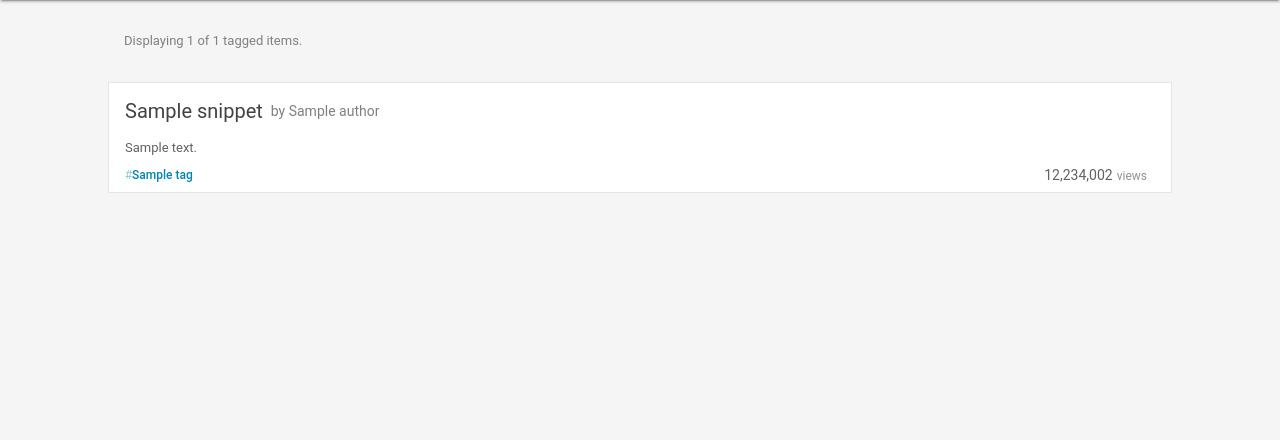
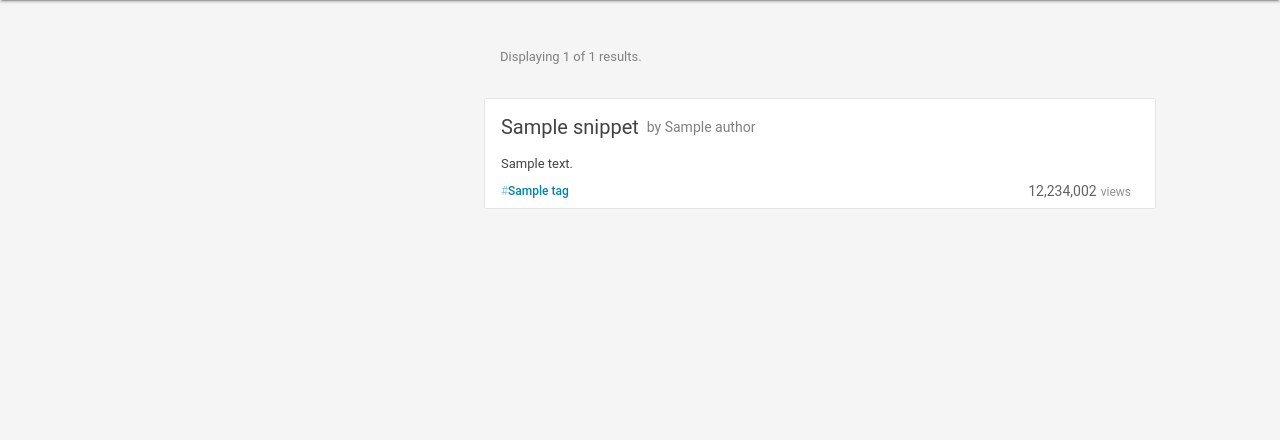
Before and after one commit to chhotaladka/poetrylearner, a Django app: template snippets/templates/snippets/tagged-list.html in a window 1280 px wide. Shown: the part 64-504 px from the top of the page. Run offline with Django 3.2, Linux system fonts and the light colour scheme; the template is opened without the code that fills it: most values are stand-ins (such as "Sample title", 1, 10 or a date in 2020).

Commit message:
templates updated

```diff
--- a/poetry/templates/mdl-base.html
+++ b/poetry/templates/mdl-base.html
@@ -10,7 +10,7 @@
 
 		{% block meta %}{# Write down all meta here #}{% endblock %}
 
-	    <title>{% block title %} Home {% endblock title %}- siteName.org </title>
+	    <title>{% block title %} Home {% endblock title %} - siteName.org </title>
 
 	    <!-- Bootstrap CSS -->
 	    <link rel="stylesheet" href="{% static "mdl/material.min.css" %}">
--- /dev/null
+++ b/snippets/templates/snippets/include/snippet-list-desc.html
@@ -0,0 +1,66 @@
+{% comment %}
+	Info:       Snippet list with short description
+	Requires:   css and js of static/mdl/*
+	Note:       xxx
+{% endcomment %}
+
+{% if snippets %} {% comment %} Display the list {% endcomment %}
+			<div class="bC-none mdl-cell mdl-cell--12-col">
+				<div class="mdl-card__supporting-text stats-text">
+					Displaying {{ snippets|length }} of {{ snippets.paginator.count }} results.
+				</div>
+				{% if snippets.paginator.num_pages > 1 %}
+				<div class="mdl-card__supporting-text pTB-0 mdl-color-text--grey-600">
+					{% include "common/include/pagination.html" with obj_list=snippets getvars=getvars only %}
+				</div>
+				{% endif %}
+			</div>
+
+			{% for s in snippets %}
+			<div class="mdl-card poetry-card--small mdl-cell mdl-cell--12-col">
+				<div class="mdl-card__title mdl-color-text--grey-800">
+					<h2 class="mdl-card__title-text mR-8">
+						<a href="{{s.get_absolute_url}}" title="View full article">{{ s.get_title }}</a>
+					</h2>
+					<span class="mdl-card__subtitle-text">by
+						<a title="View the author {{s.author.name}}" href="{{ s.author.get_absolute_url }}">
+							<span>{{ s.author.get_display_name }}</span>
+						</a>
+					</span>
+				</div>
+				<div class="mdl-card__supporting-text mdl-color-text--grey-800">{{ s.get_description }}
+				</div>
+				<div class="meta-pannel mdl-card__actions">
+					<div class="textsize--12px">
+						{% for tag in s.get_tags_slugs %}
+			 			<a class="hashtag pretty-link" href="{% url 'snippets:tagged-list' slug=tag %}">
+			 				<s>#</s><b>{{ tag }}</b>
+						</a>
+						{% endfor %}
+	    			</div>
+	    			<div class="mdl-layout-spacer"></div>
+					<div class="meta">
+						<span class="meta-val--bignum">12,234,002</span>
+		                <span class="meta-name">views</span>
+		                <!--<span class="visuallyhidden">views</span>-->
+					</div>
+				</div>
+
+			</div>
+			{% endfor %}
+
+			<div class="mdl-card bC-none mdl-cell mdl-cell--12-col">
+				{% if snippets.paginator.num_pages > 1 %}
+				<div class="mdl-card__supporting-text pTB-0 mdl-color-text--grey-600">
+					{% include "common/include/pagination.html" with obj_list=snippets getvars=getvars only %}
+				</div>
+				{% endif %}
+			</div>
+{% else %}  {% comment %} Display the notification {% endcomment %}
+			<div class="bC-none mdl-cell mdl-cell--12-col">
+				<div class="mdl-card__supporting-text oops-message">
+					<i class="material-icons md-48">error_outline</i>
+					<h6>Oops!! No data found for this query.</h6>
+				</div>
+			</div>
+{% endif %}
--- a/snippets/templates/snippets/tagged-list.html
+++ b/snippets/templates/snippets/tagged-list.html
@@ -2,78 +2,18 @@
 {% load staticfiles %}
 {% load humanize %}
 
-{% block title %}
-	List of tags
-{% endblock %}
+{% block title %}#{{tag}} tagged poetry{% endblock %}
 
 {% block main %}
 
 <section id="id-section-main" class="p-8">
 	<div class="mdl-poetry__post mdl-grid">
-
-{% if snippets %} {% comment %} Display the list {% endcomment %}
-			<div class="bC-none mdl-cell mdl-cell--12-col">
-				<div class="mdl-card__supporting-text stats-text">
-					Displaying {{ snippets|length }} of {{ snippets.paginator.count }} tagged items.
-				</div>
-				{% if snippets.paginator.num_pages > 1 %}
-				<div class="mdl-card__supporting-text pTB-0 mdl-color-text--grey-600">
-					{% include "common/include/pagination.html" with obj_list=snippets getvars=getvars only %}
-				</div>
-				{% endif %}
+		<div class="mdl-cell mdl-cell--4-col mdl-cell--top mdl-grid">
 		</div>
 
-			{% for s in snippets %}
-			<div class="mdl-card poetry-card--small mdl-cell mdl-cell--12-col">
-				<div class="mdl-card__title mdl-color-text--grey-800">
-					<h2 class="mdl-card__title-text mR-8">
-						<a href="{{s.get_absolute_url}}" title="View full article">{{ s.get_title }}</a>
-					</h2>
-					<span class="mdl-card__subtitle-text">by
-						<a title="View the author {{s.author.name}}" href="{{ s.author.get_absolute_url }}">
-							<span>{{ s.author.get_display_name }}</span>
-						</a>
-					</span>
+		<div class="mdl-cell mdl-cell--8-col mdl-grid">
+{% include "snippets/include/snippet-list-desc.html" %}
 		</div>
-				<div class="mdl-card__supporting-text mdl-color-text--grey-700">
-				{% autoescape off %}
-					{{ s.get_description }}
-				{% endautoescape %}
-				</div>
-				<div class="meta-pannel mdl-card__actions">
-					<div class="textsize--12px">
-						{% for tag in s.get_tags_slugs %}
-			 			<a class="hashtag pretty-link" href="{% url 'snippets:tagged-list' slug=tag %}">
-			 				<s>#</s><b>{{ tag }}</b>
-						</a>
-						{% endfor %}
-	    			</div>
-	    			<div class="mdl-layout-spacer"></div>
-					<div class="meta">
-						<span class="meta-val--bignum">12,234,002</span>
-		                <span class="meta-name">views</span>
-		                <!--<span class="visuallyhidden">views</span>-->
-					</div>
-				</div>
-
-			</div>
-			{% endfor %}
-
-			<div class="mdl-card bC-none mdl-cell mdl-cell--12-col">
-				{% if snippets.paginator.num_pages > 1 %}
-				<div class="mdl-card__supporting-text pTB-0 mdl-color-text--grey-600">
-					{% include "common/include/pagination.html" with obj_list=snippets getvars=getvars only %}
-				</div>
-				{% endif %}
-			</div>
-{% else %}  {% comment %} Display the notification {% endcomment %}
-			<div class="bC-none mdl-cell mdl-cell--12-col">
-				<div class="mdl-card__supporting-text oops-message">
-					<i class="material-icons md-48">error_outline</i>
-					<h6>Oops!! No data found for this query.</h6>
-				</div>
-			</div>
-{% endif %}
 
 	</div>
 </section>
```
Lines whose indentation alone changed are shown as unchanged.
